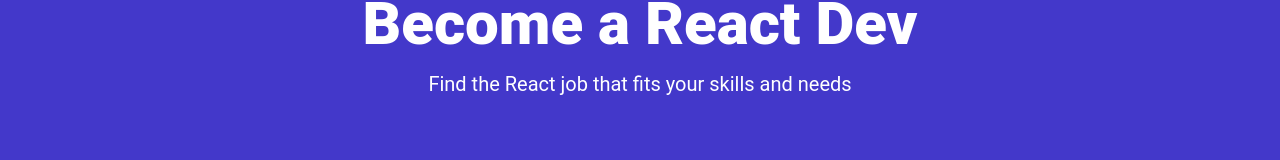
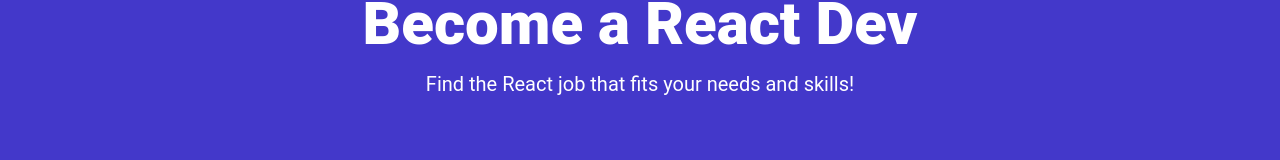
Before and after one commit to Patrick-Thompson9/React-job-website, a React (Vite) app: page / in a window 1280 px wide. Shown: the part 167-327 px from the top of the page. Built offline with nearby package versions, Linux system fonts and the light colour scheme.

Commit message:
made card and homecard components

```diff
--- a/src/App.tsx
+++ b/src/App.tsx
@@ -1,44 +1,18 @@
 import Navbar from "./components/Navbar";
 import Hero from "./components/Hero";
+import HomeCards from "./components/HomeCards";
 
 function App() {
   return (
     <>
       <Navbar />
 
-      <Hero />
+      <Hero
+        title="Become a React Dev"
+        subtitle="Find the React job that fits your needs and skills!"
+      />
 
-      {/* <!-- Developers and Employers --> */}
-      <section className="py-4">
-        <div className="container-xl lg:container m-auto">
-          <div className="grid grid-cols-1 md:grid-cols-2 gap-4 p-4 rounded-lg">
-            <div className="bg-gray-100 p-6 rounded-lg shadow-md">
-              <h2 className="text-2xl font-bold">For Developers</h2>
-              <p className="mt-2 mb-4">
-                Browse our React jobs and start your career today
-              </p>
-              <a
-                href="/jobs.html"
-                className="inline-block bg-black text-white rounded-lg px-4 py-2 hover:bg-gray-700"
-              >
-                Browse Jobs
-              </a>
-            </div>
-            <div className="bg-indigo-100 p-6 rounded-lg shadow-md">
-              <h2 className="text-2xl font-bold">For Employers</h2>
-              <p className="mt-2 mb-4">
-                List your job to find the perfect developer for the role
-              </p>
-              <a
-                href="/add-job.html"
-                className="inline-block bg-indigo-500 text-white rounded-lg px-4 py-2 hover:bg-indigo-600"
-              >
-                Add Job
-              </a>
-            </div>
-          </div>
-        </div>
-      </section>
+      <HomeCards />
 
       {/* <!-- Browse Jobs --> */}
       <section className="bg-blue-50 px-4 py-10">
--- /dev/null
+++ b/src/components/Card.tsx
@@ -0,0 +1,12 @@
+import { ReactNode } from "react";
+
+interface Props {
+  children: ReactNode;
+  bg?: string;
+}
+
+function Card({ children, bg = "bg-gray-100" }: Props) {
+  return <div className={bg + " p-6 rounded-lg shadow-md"}>{children}</div>;
+}
+
+export default Card;
--- a/src/components/Hero.tsx
+++ b/src/components/Hero.tsx
@@ -1,14 +1,17 @@
-function Hero() {
+interface Props {
+  title: string;
+  subtitle: string;
+}
+
+function Hero({ title = "Title!", subtitle }: Props) {
   return (
     <section className="bg-indigo-700 py-20 mb-4">
       <div className="max-w-7xl mx-auto px-4 sm:px-6 lg:px-8 flex flex-col items-center">
         <div className="text-center">
           <h1 className="text-4xl font-extrabold text-white sm:text-5xl md:text-6xl">
-            Become a React Dev
+            {title}
           </h1>
-          <p className="my-4 text-xl text-white">
-            Find the React job that fits your skills and needs
-          </p>
+          <p className="my-4 text-xl text-white">{subtitle}</p>
         </div>
       </div>
     </section>
--- /dev/null
+++ b/src/components/HomeCards.tsx
@@ -0,0 +1,38 @@
+import Card from "./Card";
+
+function HomeCards() {
+  return (
+    <section className="py-4">
+      <div className="container-xl lg:container m-auto">
+        <div className="grid grid-cols-1 md:grid-cols-2 gap-4 p-4 rounded-lg">
+          <Card>
+            <h2 className="text-2xl font-bold">For Developers</h2>
+            <p className="mt-2 mb-4">
+              Browse our React jobs and start your career today
+            </p>
+            <a
+              href="/jobs.html"
+              className="inline-block bg-black text-white rounded-lg px-4 py-2 hover:bg-gray-700"
+            >
+              Browse Jobs
+            </a>
+          </Card>
+          <Card bg="bg-blue-100">
+            <h2 className="text-2xl font-bold">For Employers</h2>
+            <p className="mt-2 mb-4">
+              List your job to find the perfect developer for the role
+            </p>
+            <a
+              href="/add-job.html"
+              className="inline-block bg-indigo-500 text-white rounded-lg px-4 py-2 hover:bg-indigo-600"
+            >
+              Add Job
+            </a>
+          </Card>
+        </div>
+      </div>
+    </section>
+  );
+}
+
+export default HomeCards;
```
